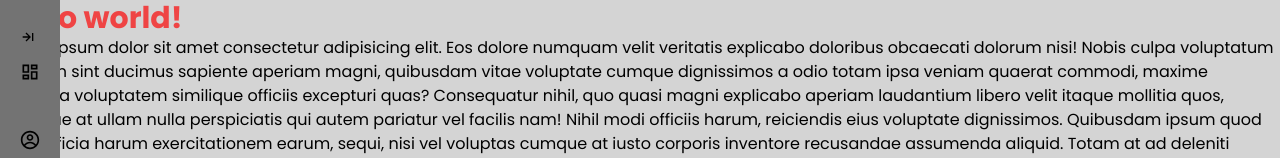
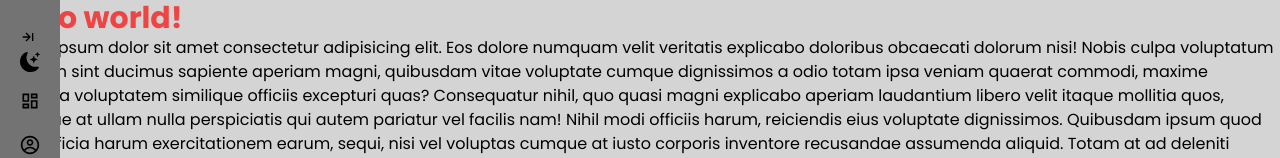
Before and after one commit to BolaGhaly/Admin-Dashboard, a Next.js app: page / in a window 1280 px wide. Shown: the top 158 px of the page. Built offline with nearby package versions, Linux system fonts and the light colour scheme.

Commit message:
Update layout and sidebar

```diff
--- a/components/Layout.tsx
+++ b/components/Layout.tsx
@@ -1,10 +1,21 @@
 import Sidebar from "./Sidebar";
+import { useSelector } from "react-redux";
+import { RootState } from "../store/store";
 
 const Layout = ({ children }) => {
+  const darkMode = useSelector((state: RootState) => state.darkMode.value);
+  const sideBar = useSelector((state: RootState) => state.openSideBar.value);
+
   return (
     <div className="font-poppins">
       <Sidebar />
-      <main>{children}</main>
+      <main
+        className={`${sideBar ? "cursor-pointer " : ""} ${
+          darkMode ? "dark" : ""
+        }`}
+      >
+        {children}
+      </main>
     </div>
   );
 };
--- a/components/Sidebar.tsx
+++ b/components/Sidebar.tsx
@@ -1,18 +1,19 @@
-import { useState, useEffect } from "react";
 import { BiArrowToRight, BiArrowToLeft } from "react-icons/bi";
 import { RiDashboardLine } from "react-icons/ri";
 import { CgProfile } from "react-icons/cg";
 import Link from "next/link";
 import useOnclickOutside from "react-cool-onclickoutside";
+import { BsFillMoonStarsFill } from "react-icons/bs";
+import { useDispatch, useSelector } from "react-redux";
+import { RootState } from "../store/store";
+import { toggledarkMode } from "../store/darkMode";
+import { openSideBarOff, openSideBarReverse } from "../store/sideBar";
 
 const Sidebar = () => {
-  const [openSideBar, setOpenSideBar] = useState(false);
-
-  const toggleOpen = () => {
-    setOpenSideBar(!openSideBar);
-  };
-
-  const ref = useOnclickOutside(() => setOpenSideBar(false));
+  const darkMode = useSelector((state: RootState) => state.darkMode.value);
+  const openSideBar = useSelector((state: RootState) => state.openSideBar.value);
+  const dispatch = useDispatch();
+  const ref = useOnclickOutside(() => dispatch(openSideBarOff()));
 
   const navData = [
     {
@@ -31,16 +32,23 @@ const Sidebar = () => {
 
   return (
     <nav
-      className={`sideNav fixed top-0 left-0 h-screen bg-neutral-500 pt-7 ${
+      className={`sideNav absolute top-0 left-0 h-screen bg-neutral-500 pt-7 ${
         openSideBar ? "w-[200px]" : "w-[60px]"
       }`}
       ref={ref}
     >
       <button
         className="cursor-pointer pl-5 border-none bg-transparent justify-self-end"
-        onClick={toggleOpen}
+        onClick={() => dispatch(openSideBarReverse())}
       >
         {openSideBar ? <BiArrowToLeft /> : <BiArrowToRight />}
+      </button>
+
+      <button className="px-5 ">
+        <BsFillMoonStarsFill
+          className="text-xl"
+          onClick={() => dispatch(toggledarkMode())}
+        />
       </button>
       {navData.map((item) => {
         return (
@@ -49,8 +57,7 @@ const Sidebar = () => {
             className="flex items-center py-[10px] px-5"
             href={item.link}
           >
-            <div className="text-xl">{item.icon}   </div>
-
+            <div className="text-xl">{item.icon}</div>
             <span className={`${openSideBar ? "" : "invisible"}`}>
               {item.text}
             </span>
```
